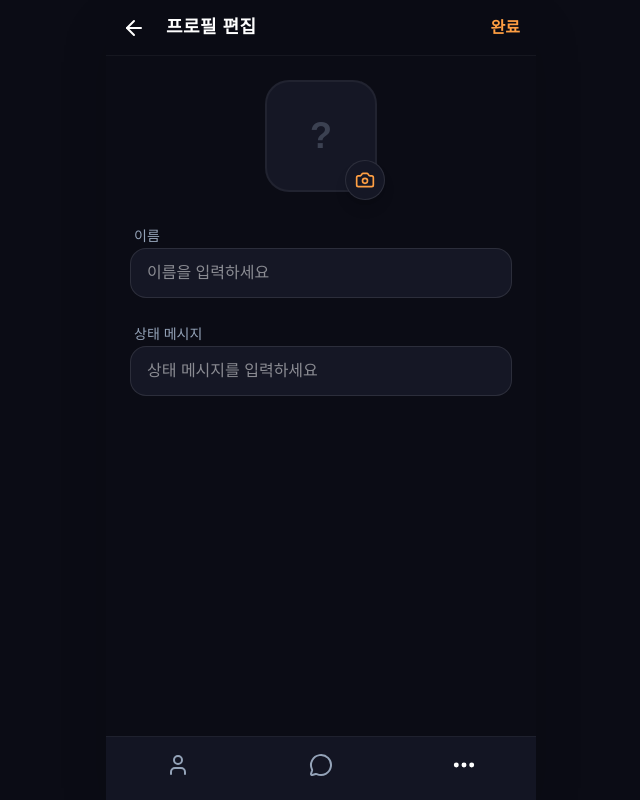
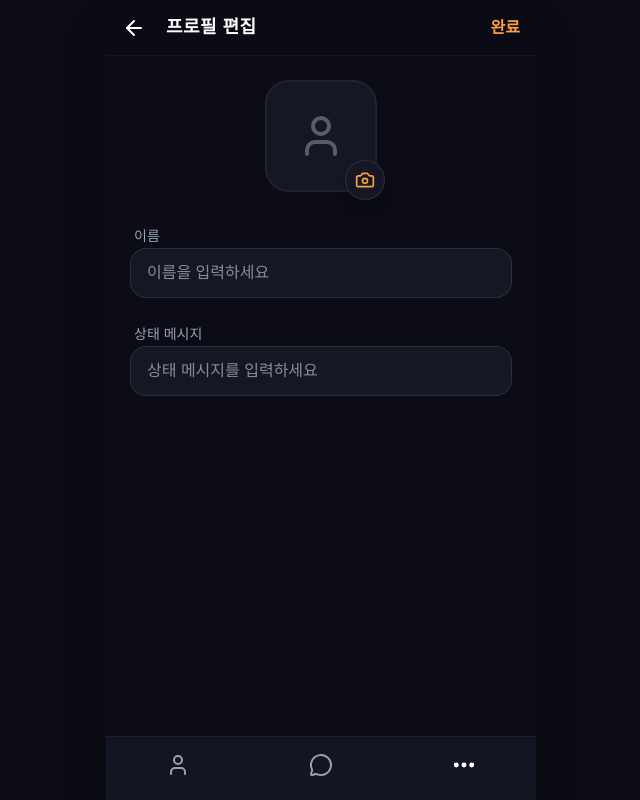
Before and after one commit to lepapillon90/GrowTalk, a Next.js app: page /more/edit-profile in a window 1280 px wide. Shown: the whole page, without its empty margins (319-959 px from the left). Built offline with nearby package versions, Linux system fonts and the light colour scheme; no server answers.

Commit message:
feat: Use default user icon for empty profile

```diff
--- a/src/app/(main)/more/edit-profile/page.tsx
+++ b/src/app/(main)/more/edit-profile/page.tsx
@@ -4,7 +4,7 @@ import { useState, useRef, useEffect } from "react";
 import { useRouter } from "next/navigation";
 import TopNavigation from "@/components/layout/TopNavigation";
 import { useAuthStore } from "@/store/useAuthStore";
-import { Camera, X, Loader2 } from "lucide-react";
+import { Camera, X, Loader2, User } from "lucide-react";
 import { uploadBytes, getDownloadURL, ref, deleteObject } from "firebase/storage";
 import { storage } from "@/lib/firebase";
 import toast from "react-hot-toast";
@@ -128,8 +128,8 @@ export default function ProfileEditPage() {
                         {photoURL ? (
                             <img src={photoURL} alt="Profile" className="w-full h-full object-cover" />
                         ) : (
-                            <div className="w-full h-full flex items-center justify-center text-4xl font-bold text-text-secondary/30">
-                                {name?.[0] || "?"}
+                            <div className="w-full h-full flex items-center justify-center bg-bg-paper">
+                                <User className="w-12 h-12 text-text-secondary/50" />
                             </div>
                         )}
 
--- a/src/app/(main)/more/page.tsx
+++ b/src/app/(main)/more/page.tsx
@@ -1,7 +1,7 @@
 "use client";
 
 import TopNavigation from "@/components/layout/TopNavigation";
-import { Settings, LogOut, Info } from "lucide-react";
+import { Settings, LogOut, Info, User } from "lucide-react";
 import { useAuthStore } from "@/store/useAuthStore";
 import { useRouter } from "next/navigation";
 import Link from "next/link";
@@ -33,7 +33,7 @@ export default function MorePage() {
                             {userProfile?.photoURL ? (
                                 <img src={userProfile.photoURL} alt="Profile" className="w-full h-full object-cover" />
                             ) : (
-                                userProfile?.displayName?.[0] || "?"
+                                <User className="w-6 h-6 text-text-secondary" />
                             )}
                         </div>
                         <div className="flex-1">
```
